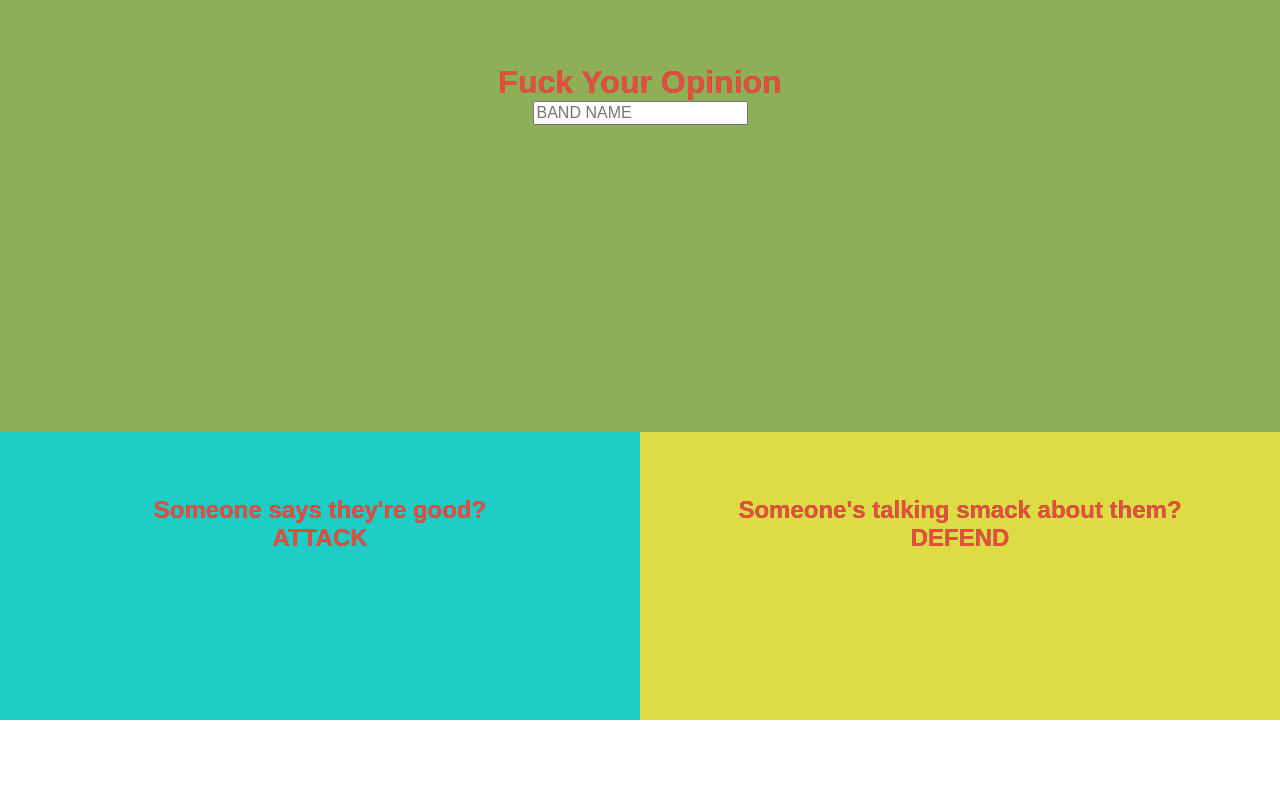
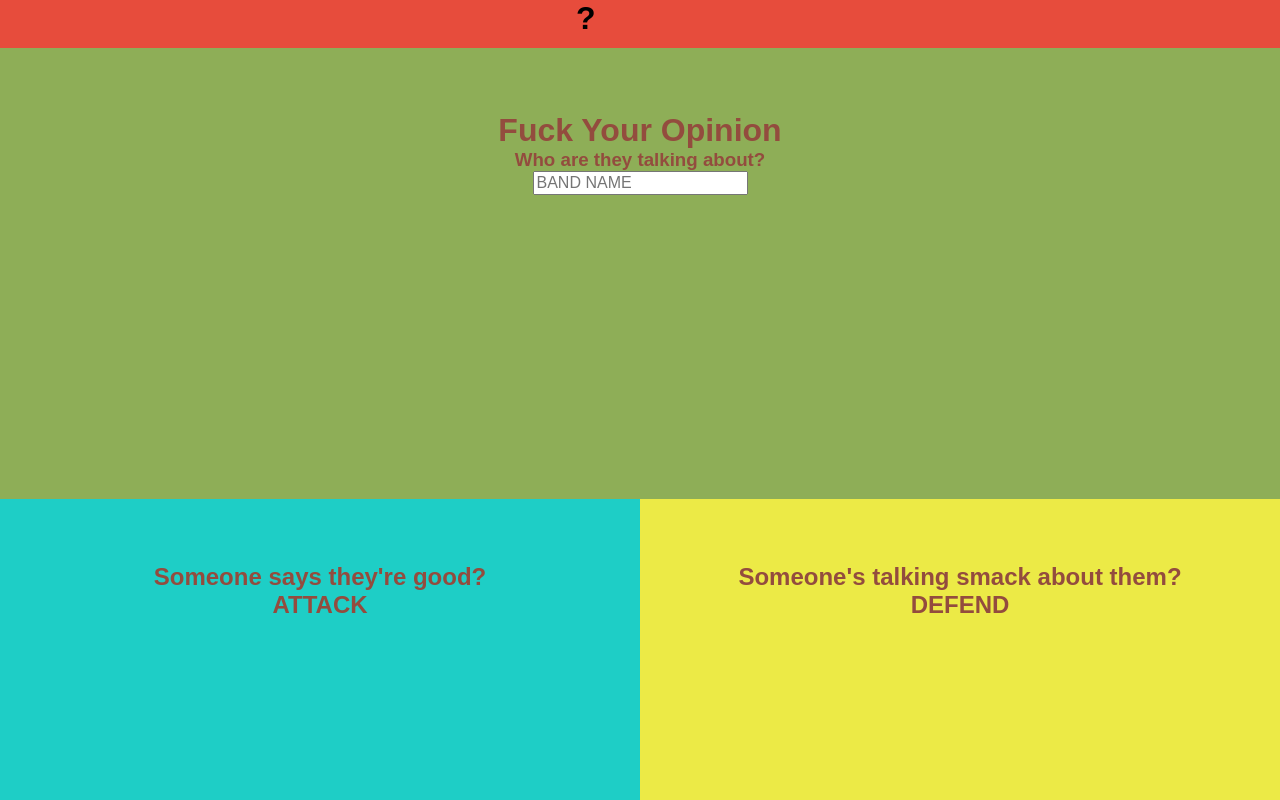
Before and after one commit to AsafGerchak/FlamingLips, a website: page index.html in a window 1280 px wide. Drawn offline with nearby package versions, Linux system fonts and the light colour scheme.

Commit message:
More styling of main page and added help tab :japanese_goblin:

```diff
--- a/assets/css/style.scss
+++ b/assets/css/style.scss
@@ -25,11 +25,15 @@ GENERAL STYLES
 // $attackColor: #D7861B;
 // $defendColor: #68D0AF;
 
-$font: #e74c3c;
+$font: #934c3e;
+$helpColor: #e74c3c;
+// Duller red alternate:
+// $helpColor: #e55a4b;
 $titleColor: #8eae57;
 $attackColor: #1ECEC6;
-$defendColor: #dedc45;
-
+$defendColor: #ecea46;
+// Previously was this:
+// $defendColor: #dedc45;
 
 body,
 html {
@@ -59,11 +63,30 @@ FIRST SCREEN
 =============================
 */
 
+// ABOUT SECTION
+
+.help {
+	width: 100%;
+	height: 100%;
+	background-color: $helpColor;
+}
+
+.helpButton {
+	width: 10%;
+	margin: 0 auto;
+}
+
+
+// SPLASH
+
 header {
+	position: absolute;
+	top: 6%;
+	left: 0;
 	width: 100%;
-	height: 90%;
+	height: 94%;
 	color: $font;
-	text-shadow: 0 0 0.3px #555;
+	// text-shadow: 0 0 0.3px #555;
 	text-align: center;
 	margin: 0;
 
--- a/index.html
+++ b/index.html
@@ -7,10 +7,17 @@
 </head>
 <body>
 
+	<div class="help">
+		<div class="helpButton">
+			<h1>?</h1>
+		</div> <!-- /.helpButton -->
+	</div>
+
 	<header class="clearfix">
 		<div class="title">
 
 			<h1>Fuck Your Opinion</h1>
+			<h3>Who are they talking about?</h3>
 
 			<input type="text" id="band" placeholder="BAND NAME">
 
```
Also changed, not shown: assets/css/mini.css, assets/css/style.css.
